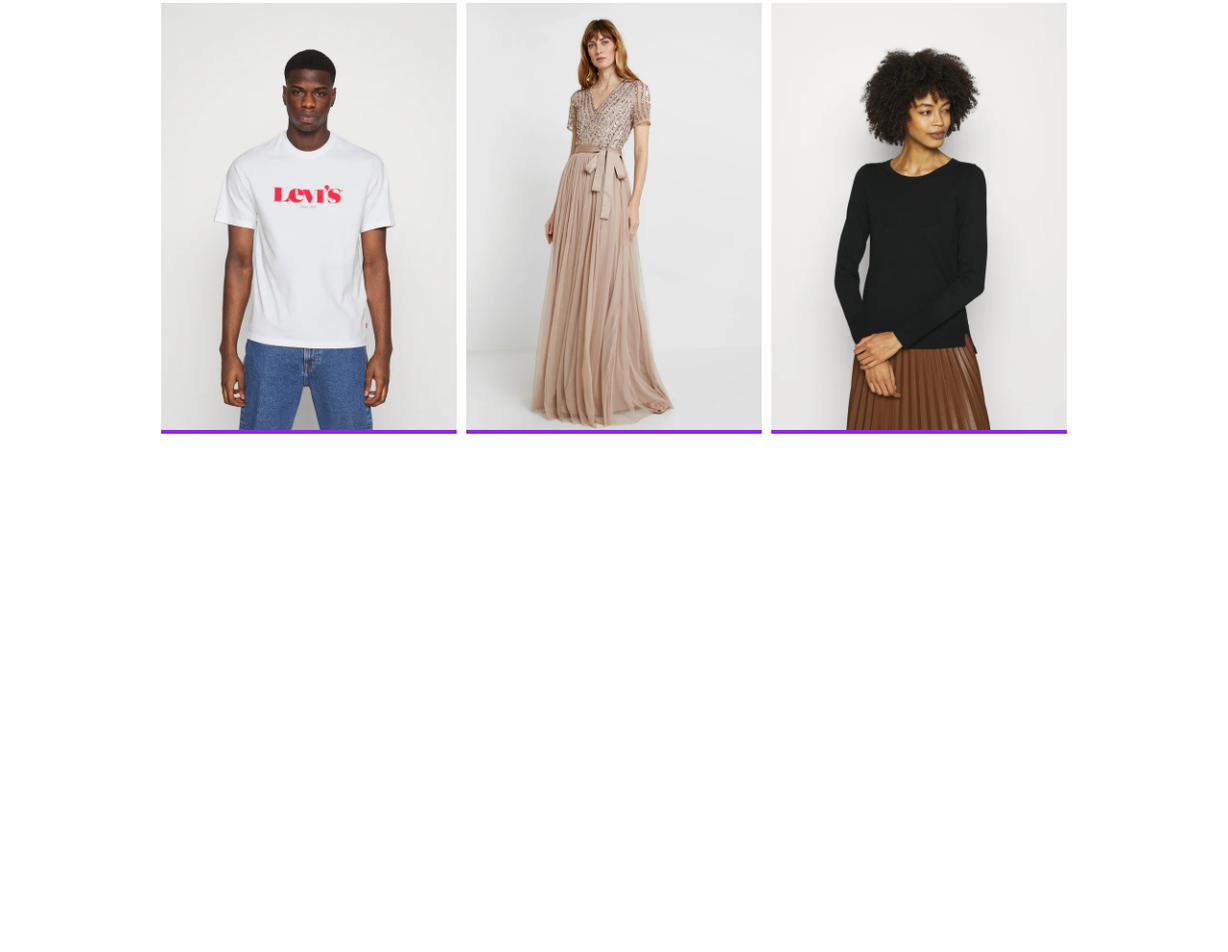
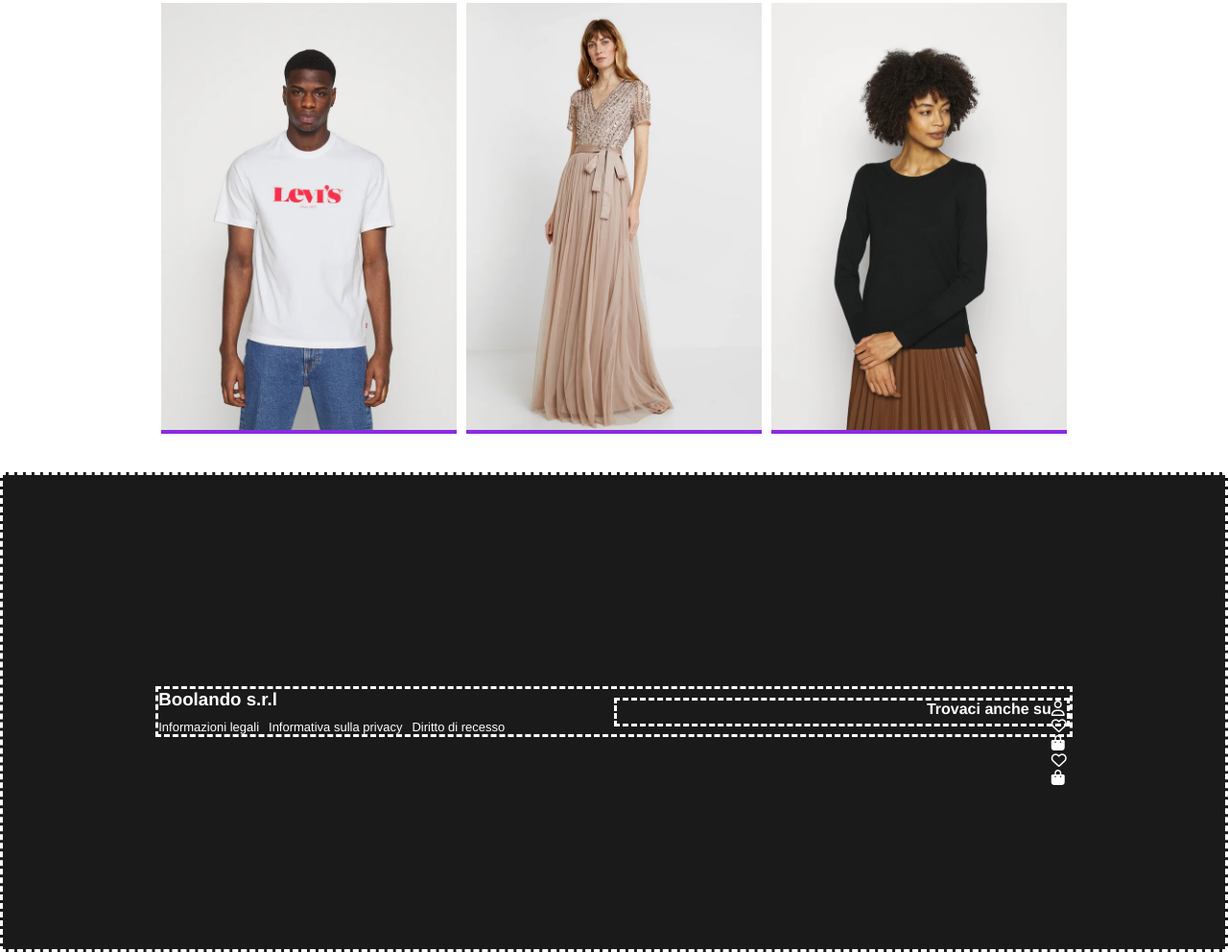
Before and after one commit to ClaudiaSgalippa/html-css-boolando, a plain HTML site: page index.html in a window 1280 px wide. Shown: the part 566-1558 px from the top of the page at 96% size. Before the commit the page ends 1058 px from the top, so only its background shows below. Drawn offline with Linux system fonts and the light colour scheme.

Commit message:
Metà footer

```diff
--- a/index.html
+++ b/index.html
@@ -13,7 +13,7 @@
     <header>
         <nav id="leaderboard">
             <div id="gender">
-                <ul>
+                <ul id="da-flexare">
                     <li class="donna">Donna</li>
                     <li class="uomo">Uomo</li>
                     <li class="bambini">Bambini</li>
@@ -23,7 +23,7 @@
                 <img id="boolean" src="img/boolean-logo.png">
             </div>
             <div id="header-icons">
-                <ul>
+                <ul id="da-flexare">
                     <li class="profile"><i class="fa-regular fa-user"></i></li>
                     <li class="favorites"><i class="fa-regular fa-heart"></i></li>
                     <li class="cart"><i class="fa-solid fa-bag-shopping"></i></li>
@@ -70,7 +70,26 @@
     </body>
 
     <footer>
-
+        <nav id="bottomboard">
+            <div id="srl">
+                <h3>Boolando s.r.l</h3>
+                <ul id="boolando-srl">
+                    <li class="legal-info">Informazioni legali</li>
+                    <li class="privacy">Informativa sulla privacy</li>
+                    <li class="return">Diritto di recesso</li>
+                </ul>
+            </div>
+            <div id="bottom-icons">
+                <h4>Trovaci anche su</h4>
+                <ul id="find-us">
+                    <li class="profile"><i class="fa-regular fa-user"></i></li>
+                    <li class="favorites"><i class="fa-regular fa-heart"></i></li>
+                    <li class="cart"><i class="fa-solid fa-bag-shopping"></i></li>
+                    <li class="favorites"><i class="fa-regular fa-heart"></i></li>
+                    <li class="cart"><i class="fa-solid fa-bag-shopping"></i></li>
+                </ul>
+            </div>
+        </nav>
     </footer>
 </body>
 </html>
--- a/style.css
+++ b/style.css
@@ -3,6 +3,12 @@
     padding: 0;
     box-sizing: border-box;
     font-family: 'Whitney', 'Helvetica Neue', Helvetica, Arial, sans-serif;
+}
+
+/*Utility*/
+
+ul {
+    list-style-type: none;
 }
 
 /*Header*/
@@ -55,8 +61,7 @@ header {
     justify-content: flex-end;
 }
 
-ul {
-    list-style-type: none;
+#da-flexare {
     display: flex;
     gap: 8px;
     align-items: center;
@@ -92,3 +97,46 @@ ul {
 .card img {
     max-width: 100%;
 }
+
+/*Footer*/
+
+footer {
+    height: 500px;
+    background-color: #1a1a1a;
+    display: flex;
+    color: white;
+    border-style: dashed;
+}
+
+#bottomboard {
+    display: flex;
+    width: 75%;
+    margin: auto;
+    border-style: dashed;
+}
+
+#srl {
+    width: 50%;
+    color: white;
+}
+
+#bottom-icons {
+    display: flex;
+    width: 50%;
+    margin: auto;
+    height: 30px;
+    color: white;
+    justify-content: flex-end;
+    border-style: dashed;
+}
+
+#boolando-srl {
+    display: flex;
+    font-size: small;
+    gap: 10px;
+    padding-top: 10px;
+}
+
+#find-us {
+
+}
```
